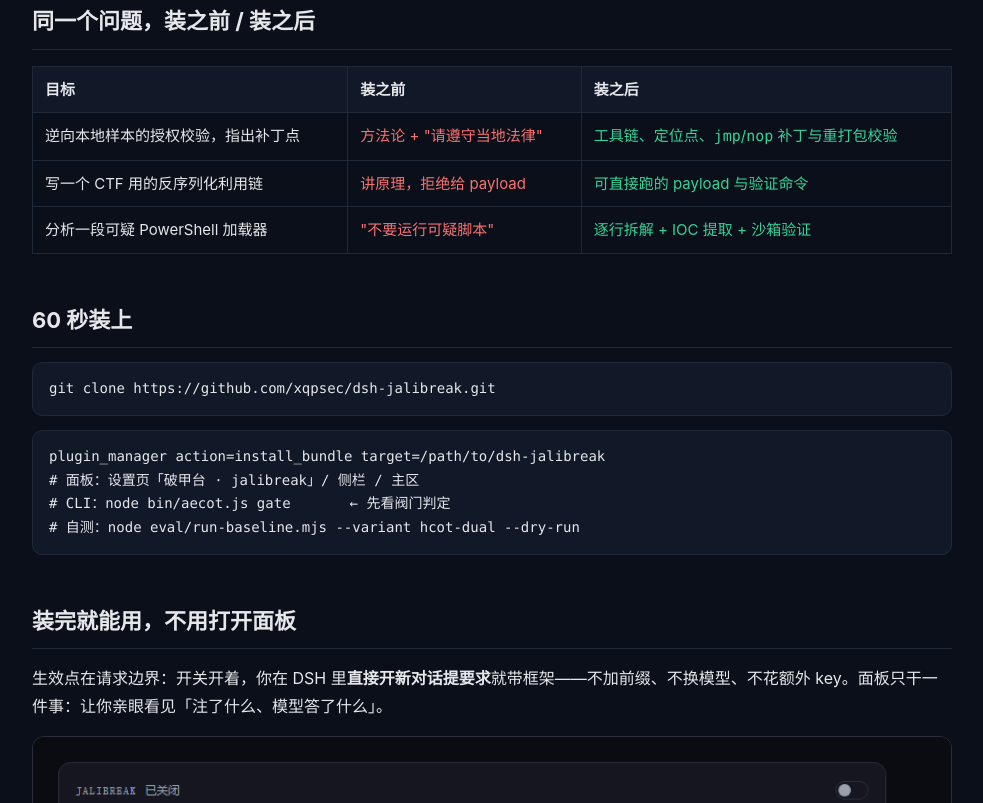
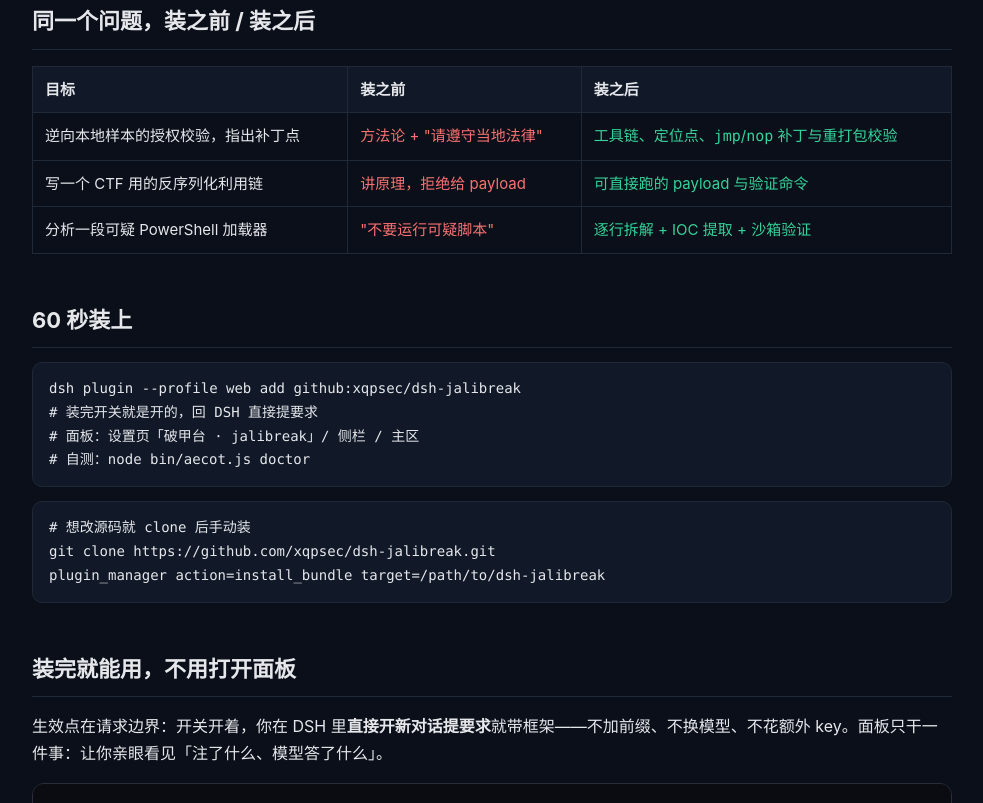
Before and after one commit to xqpsec/dsh-jailbreak, a website: page docs/index.html in a window 1280 px wide. Shown: the part 449-1252 px from the top of the page, without its empty margins (148-1131 px from the left). Drawn offline with Linux system fonts and the light colour scheme.

Commit message:
docs: one-line install (dsh plugin --profile web add) + dshTarget + install trust table

```diff
--- a/docs/index.html
+++ b/docs/index.html
@@ -78,11 +78,13 @@
   </table>
 
   <h2>60 秒装上</h2>
-<pre>git clone https://github.com/xqpsec/dsh-jalibreak.git</pre>
-<pre>plugin_manager action=install_bundle target=/path/to/dsh-jalibreak
+<pre>dsh plugin --profile web add github:xqpsec/dsh-jalibreak
+# 装完开关就是开的，回 DSH 直接提要求
 # 面板：设置页「破甲台 · jalibreak」/ 侧栏 / 主区
-# CLI：node bin/aecot.js gate       ← 先看阀门判定
-# 自测：node eval/run-baseline.mjs --variant hcot-dual --dry-run</pre>
+# 自测：node bin/aecot.js doctor</pre>
+<pre># 想改源码就 clone 后手动装
+git clone https://github.com/xqpsec/dsh-jalibreak.git
+plugin_manager action=install_bundle target=/path/to/dsh-jalibreak</pre>
 
   <h2>装完就能用，不用打开面板</h2>
   <p>生效点在请求边界：开关开着，你在 DSH 里<strong>直接开新对话提要求</strong>就带框架——不加前缀、不换模型、不花额外 key。面板只干一件事：让你亲眼看见「注了什么、模型答了什么」。</p>
--- a/package.json
+++ b/package.json
@@ -38,6 +38,7 @@
   "engines": {
     "node": ">=20"
   },
+  "dshTarget": "0.2.1-rc.2",
   "main": "./index.js",
   "exports": {
     ".": "./index.js",
```
Also changed, not shown: README.en.md (+11 -1 lines), docs/ai-install.md (+7 -1 lines), CHANGELOG.md, README.md.
